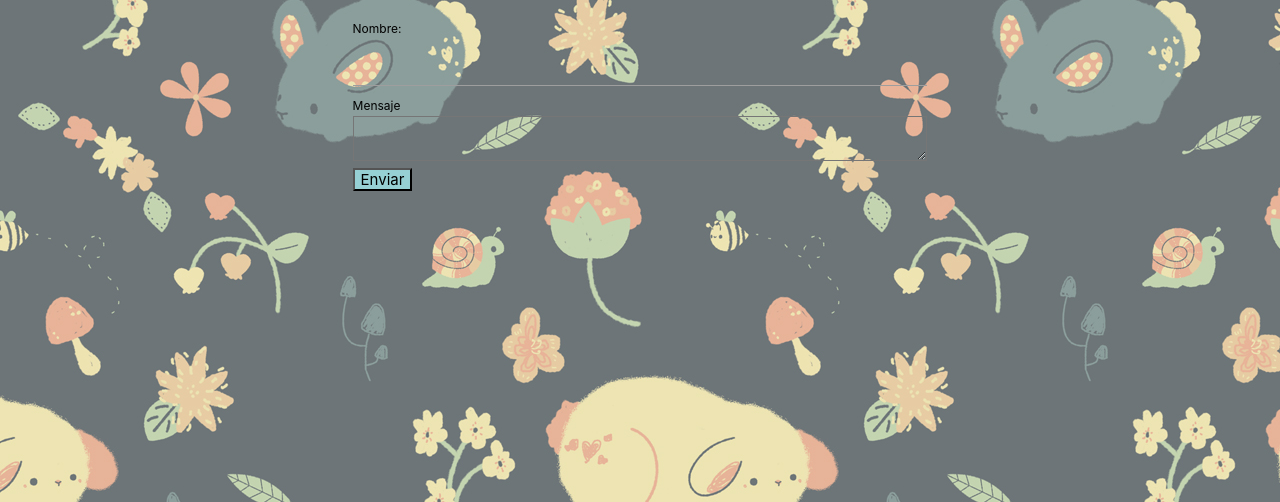
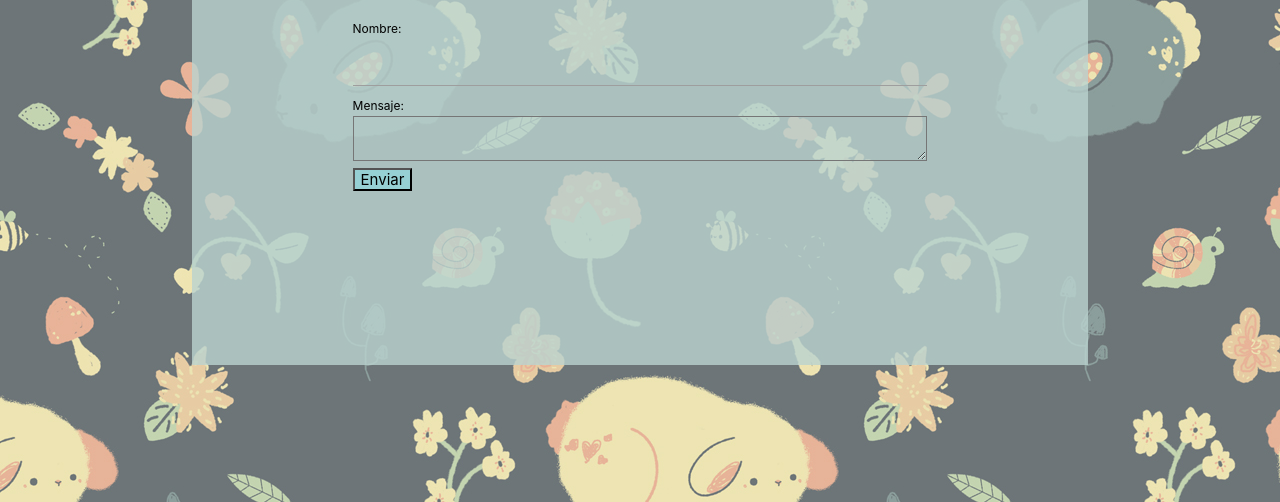
Before and after one commit to Giliagongora/ForoBunny, a plain HTML site: page index.html in a window 1280 px wide. Shown: the part 298-800 px from the top of the page. Drawn offline with nearby package versions, Linux system fonts and the light colour scheme.

Commit message:
Verificando detalles

```diff
--- a/assets/css/main.css
+++ b/assets/css/main.css
@@ -3,17 +3,21 @@ body{
     padding: 3% 0;
     color: whitesmoke;
 }
+
 header, section{
     padding: 4% 0;
-	background-color: rgba(187, 212 208, 0.8);
+    background-color: rgba(187,212,208,0.8);
 }
+
 button{
-	background-color: rgb(150, 208, 212);
+    background-color: rgb(150,208,212);
     color: black;
 }
-label, span, p{
+
+label,span,p{
     color: black;
 }
+
 span{
     display: block;
 }
--- a/index.html
+++ b/index.html
@@ -8,6 +8,7 @@
   	<link rel="stylesheet" href="https://cdnjs.cloudflare.com/ajax/libs/materialize/0.99.0/css/materialize.min.css">
   	<link rel="stylesheet" href="assets/css/main.css">
 </head>
+<body>
 	<body>
     <header class="container">
     <div class="row">
@@ -20,7 +21,7 @@
     		<form action="">
     		<label>Nombre: </label>
     		<input type="text" id="nombre">
-					<label>Mensaje</label>
+    		<label>Mensaje: </label>
     		<textarea id="mensaje"></textarea>
     		<button>Enviar</button>
     		</form>
@@ -34,7 +35,6 @@
     	</div>
     </div>
     </section>
-
 	<!-- script -->
 	<script type="text/javascript" src="https://ajax.googleapis.com/ajax/libs/jquery/3.2.1/jquery.min.js"></script>
 	<script src="https://cdnjs.cloudflare.com/ajax/libs/materialize/0.99.0/js/materialize.min.js"></script>
```
Lines whose indentation alone changed are shown as unchanged.
